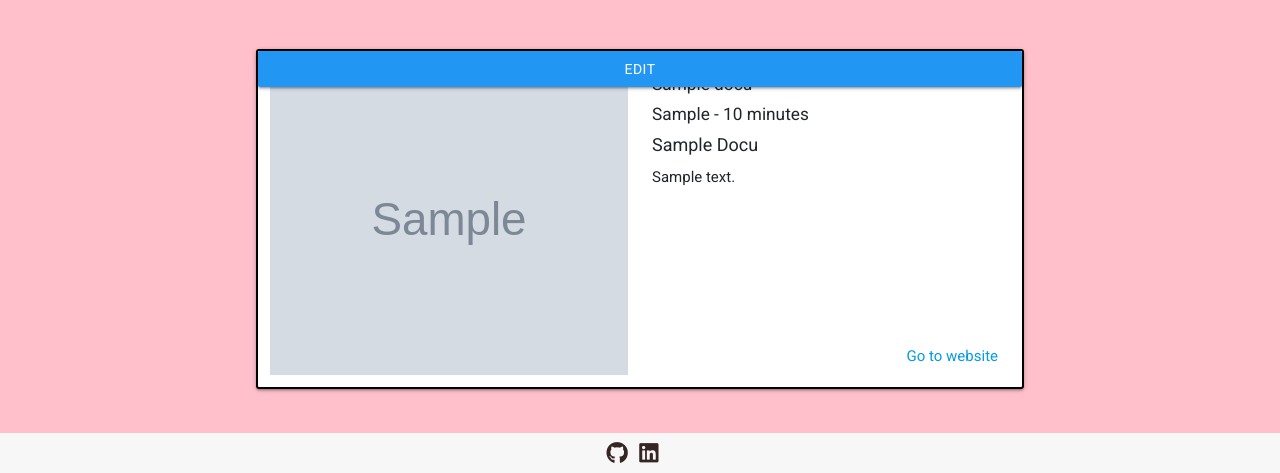
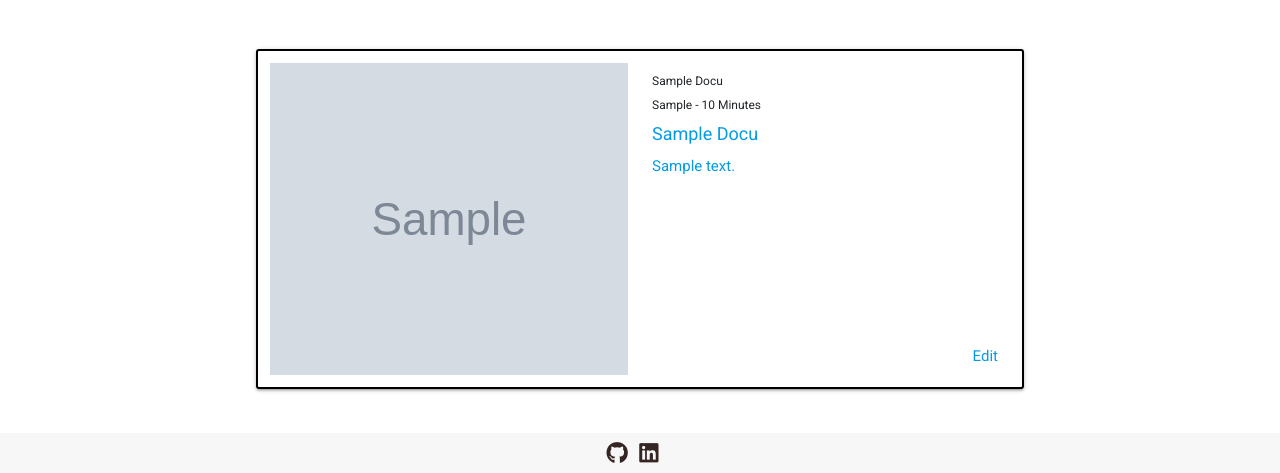
Before and after one commit to elisamunoz/docu-llamas, a Flask app: page / in a window 1280 px wide. Shown: the part 1123-1596 px from the top of the page. Run offline with Flask 2, Linux system fonts and the light colour scheme; grey boxes marked "Sample" are stand-in pictures; a database or web service that is not in the repository returns one stand-in record (values such as "Sample title"); some libraries are stand-ins or nearby versions.

Commit message:
text-decoration none to a hrefs, added scale to grid img

```diff
--- a/static/css/style.css
+++ b/static/css/style.css
@@ -1,4 +1,8 @@
 /** General paddings, margins, styles **/
+*,
+a:hover {
+  text-decoration: none;
+}
 
 body,
 html {
@@ -66,6 +70,7 @@
 background-size: cover;
 background-position: center;
 }
+
 .jumbotron {
 background-color: rgba(0, 0, 0, 0);
 text-align: center;
@@ -86,7 +91,7 @@
 }
 
 .documentaries{
-  background-color: pink;
+  /* background-color: pink; */
   padding: 20px 0;
 }
 
@@ -108,11 +113,42 @@
 .docu-grid--3 { grid-area: area_3; }
 
 .docu-grid {
+  position: relative;
+  overflow: hidden;
+  background: gray;
   border-radius: 4px;
+}
+
+.docu-grid__bg{
+  position: absolute;
+  height: 100%;
+  width: 100%;
+
   background-image: url("https://cdn.pixabay.com/photo/2017/07/25/01/22/cat-2536662_960_720.jpg");
   background-size: cover;
   background-position: center center;
+  transition: all .6s;
 }
+
+.docu-grid__bg:hover {
+  transform: scale(1.2);
+}
+
+.docu-grid__title {
+  position: absolute;
+  transition: all 0.4s ease-in;
+  bottom: -100px;
+  left: 0;
+  right: 0;
+  background: white;
+  opacity: 0.4;
+  padding: 0.4em 1em;
+}
+
+.docu-grid:hover .docu-grid__title {
+  bottom: 0;
+}
+
 
 .card{
 position: relative;
@@ -132,6 +168,11 @@
 
 .card__body {
 margin: 12px 12px 24px;
+}
+
+.card__body__header h6 {
+  font-size: 0.8em;
+  text-transform: capitalize;
 }
 
 .card__body__title{
--- a/templates/home.html
+++ b/templates/home.html
@@ -20,28 +20,34 @@
         <h1 class="title">Documeowtaries</h1>
         <!-- images grid -->
         <div class="docu-grid-area">
-            <div class="docu-grid docu-grid--1"></div>
-            <div class="docu-grid docu-grid--2"></div>
-            <div class="docu-grid docu-grid--3"></div>
+            <div class="docu-grid docu-grid--1">
+                <div class="docu-grid__bg"></div>
+                <div class="docu-grid__title">Lauca, que el parque vuelva a ser parque</div>
+            </div>
+            <div class="docu-grid docu-grid--2">
+                <div class="docu-grid__bg"></div>
+            </div>
+            <div class="docu-grid docu-grid--3">
+                <div class="docu-grid__bg"></div>
+            </div>
         </div>
 
         <!-- card -->
         {% for documentary in docus %}
         <div class="wrapper">
           <article class="card">
-            <div class="card__img" style="background-image: url({{documentary.docu_img}})"></div>
+            <a href="{{documentary.docu_url}}" target="_blank"><div class="card__img" style="background-image: url({{documentary.docu_img}})"></div></a>
             <div class="card__body">
                 <div class="card__body__header">
                     <h6>{{documentary.category_name}}</h6>
                     <h6>{{documentary.docu_produced_by}} - {{documentary.docu_lenght}} minutes</h6>
                 </div>
-              <h4 class="card__body__title">{{documentary.docu_title}}</h4>
+                <a href="{{documentary.docu_url}}" target="_blank"><h4 class="card__body__title">{{documentary.docu_title}}</h4>
               <div class="card__body__txt">
-              <p>{{documentary.docu_summary}}</p>
-              </div>
+                <p>{{documentary.docu_summary}}</p>
+              </div></a>
             </div>
-            <a href="{{documentary.docu_url}}" target="_blank" class="card__link">Go to website</a>
-            <a href="{{url_for('edit_documentary', documentary_id=documentary._id)}}" class="waves-effect waves-light btn btn_small blue">Edit</a>
+            <a href="{{url_for('edit_documentary', documentary_id=documentary._id)}}" class="card__link">Edit</a>
           </article>
         </div>
         {% endfor %}
```
